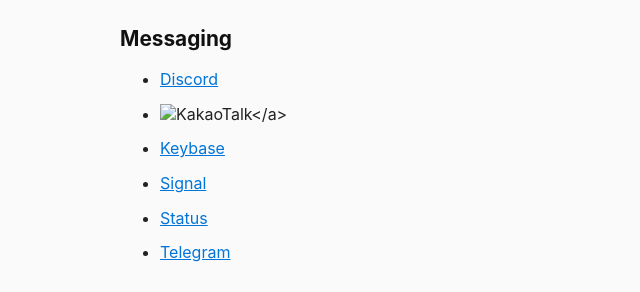
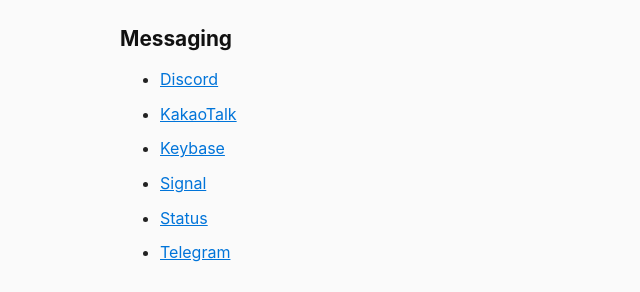
Before and after one commit to berensp/berensp.github.io, a Jekyll site: the page built from pages/contact.md, in a window 1280 px wide. Shown: the part 140-432 px from the top of the page, without its empty margins (200-840 px from the left). Built offline with Jekyll 4.4.1, drawn with Linux system fonts in a browser that asks for light colours; a script that is not in the unit is left out.

Commit message:
Update contact.md

```diff
--- a/pages/contact.md
+++ b/pages/contact.md
@@ -9,7 +9,7 @@
 
 ## Messaging
 - <a href="https://discordapp.com/users/181094465874821120" target="_blank">Discord</a>
-- <img src="assets/images/kakao.berensp.jpg" target="_blank">KakaoTalk</a>
+- <a href="assets/images/kakao.berensp.jpg" target="_blank">KakaoTalk</a>
 - <a href="https://keybase.io/berens" target="_blank">Keybase</a>
 - <a href="https://signal.org" target="_blank">Signal</a>
 - <a href="https://join.status.im/u/0x04fef6e494c4db1d25d1b144f3914747cdf8164e5208dafe7fd1926d3d75e7b545ff02d0571ccf788ff0fff8065616967de51935e76d90a04a47df82cead041f57" target="_blank">Status</a>
```
